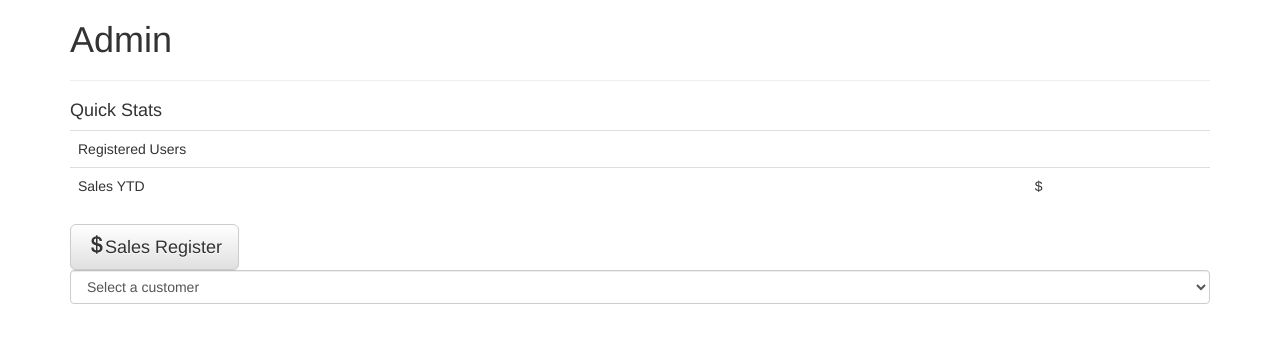
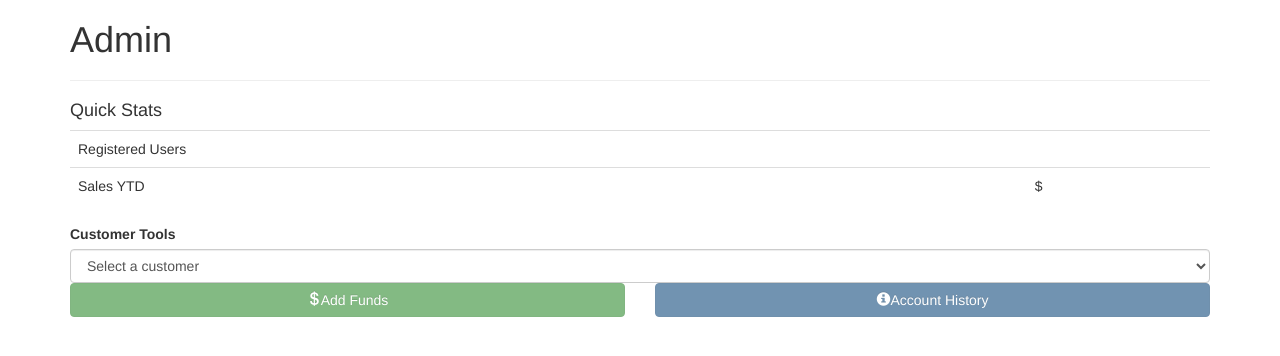
Before and after one commit to mmcfarland/farmbucks, a Django app: template src/ledger/templates/merch_home.html in a window 1280 px wide. Shown: the top 356 px of the page. Run offline with Django 3.2, Linux system fonts and the light colour scheme; the template is opened without the code that fills it, so the values that code supplies are empty; some libraries are stand-ins or nearby versions.

Commit message:
Add user navigation for actions

```diff
--- a/src/ledger/templates/merch_home.html
+++ b/src/ledger/templates/merch_home.html
@@ -15,9 +15,43 @@
     </tr>
 </table>
 
-<a href="/{{merchant.slug}}/sale/" class="btn btn-lg btn-default">
-    <span class="glyphicon glyphicon-usd"></span>Sales Register</a>
+<label>Customer Tools</label>
+{% include "account-list.html" %}
+<div class="row">
+    <div class="col-md-6">
+        <a id="funds" href="javascript:;" disabled=disabled class="action btn btn-large btn-success btn-block">
+            <span class="glyphicon glyphicon-usd"></span>Add Funds
+        </a>
+    </div>
+    <div class="col-md-6">
+        <a id="history" href="javascript:;" disabled=disabled class="action btn btn-large btn-primary btn-block">
+            <span class="glyphicon glyphicon-info-sign"></span>Account History
+        </a>
+    </div>
+</div>
+{%endblock content%}
 
-{% include "account-list.html" %}
+{% block scripts %}
+<script type="text/javascript">
+    var $cust = $('[name=customer]');
 
-{%endblock content%}
+    $cust.change(function() {
+        var val = +$(this).val();
+        if (val != -1) {
+            $('.action').attr('disabled', false);
+        } else {
+            $('.action').attr('disabled', true);
+        }
+    });
+
+    var action = function(res) {
+        return function() {
+            document.location.href = document.location.href + $cust.val() + '/' + res;
+        }
+    }
+
+    $('#funds').click(action('credit'));
+    $('#history').click(action('history'));
+
+</script>
+{% endblock scripts %}
```
